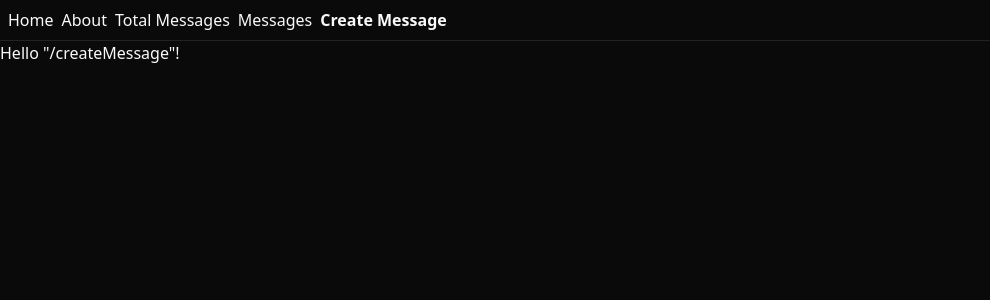
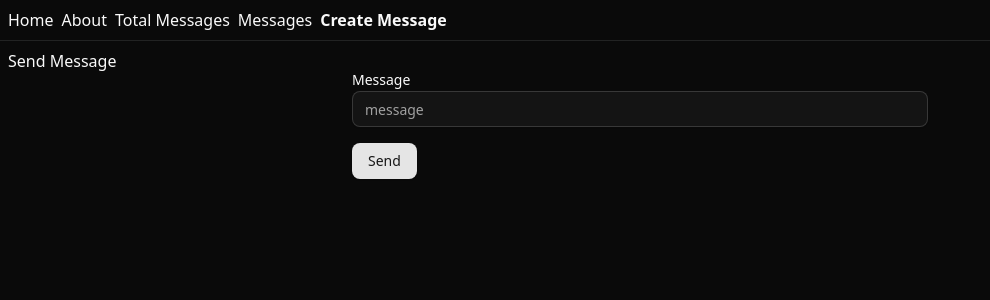
Before and after one commit to egwolk/egwolk-guestbook, a React (Vite) app in the folder frontend/: page /createMessage in a window 1280 px wide. Shown: the top 300 px of the page, without its empty margins (0-990 px from the left). Built offline with nearby package versions, Linux system fonts and the light colour scheme; what hono would draw is missing.

Commit message:
feat: implement UI components for CreateMessage route with Input, Label, and Button

```diff
--- a/frontend/package.json
+++ b/frontend/package.json
@@ -10,6 +10,7 @@
     "preview": "vite preview"
   },
   "dependencies": {
+    "@radix-ui/react-label": "^2.1.7",
     "@radix-ui/react-slot": "^1.2.3",
     "@tailwindcss/vite": "^4.1.7",
     "@tanstack/react-query": "^5.76.2",
--- /dev/null
+++ b/frontend/src/components/ui/button.tsx
@@ -0,0 +1,59 @@
+import * as React from "react"
+import { Slot } from "@radix-ui/react-slot"
+import { cva, type VariantProps } from "class-variance-authority"
+
+import { cn } from "@/lib/utils"
+
+const buttonVariants = cva(
+  "inline-flex items-center justify-center gap-2 whitespace-nowrap rounded-md text-sm font-medium transition-all disabled:pointer-events-none disabled:opacity-50 [&_svg]:pointer-events-none [&_svg:not([class*='size-'])]:size-4 shrink-0 [&_svg]:shrink-0 outline-none focus-visible:border-ring focus-visible:ring-ring/50 focus-visible:ring-[3px] aria-invalid:ring-destructive/20 dark:aria-invalid:ring-destructive/40 aria-invalid:border-destructive",
+  {
+    variants: {
+      variant: {
+        default:
+          "bg-primary text-primary-foreground shadow-xs hover:bg-primary/90",
+        destructive:
+          "bg-destructive text-white shadow-xs hover:bg-destructive/90 focus-visible:ring-destructive/20 dark:focus-visible:ring-destructive/40 dark:bg-destructive/60",
+        outline:
+          "border bg-background shadow-xs hover:bg-accent hover:text-accent-foreground dark:bg-input/30 dark:border-input dark:hover:bg-input/50",
+        secondary:
+          "bg-secondary text-secondary-foreground shadow-xs hover:bg-secondary/80",
+        ghost:
+          "hover:bg-accent hover:text-accent-foreground dark:hover:bg-accent/50",
+        link: "text-primary underline-offset-4 hover:underline",
+      },
+      size: {
+        default: "h-9 px-4 py-2 has-[>svg]:px-3",
+        sm: "h-8 rounded-md gap-1.5 px-3 has-[>svg]:px-2.5",
+        lg: "h-10 rounded-md px-6 has-[>svg]:px-4",
+        icon: "size-9",
+      },
+    },
+    defaultVariants: {
+      variant: "default",
+      size: "default",
+    },
+  }
+)
+
+function Button({
+  className,
+  variant,
+  size,
+  asChild = false,
+  ...props
+}: React.ComponentProps<"button"> &
+  VariantProps<typeof buttonVariants> & {
+    asChild?: boolean
+  }) {
+  const Comp = asChild ? Slot : "button"
+
+  return (
+    <Comp
+      data-slot="button"
+      className={cn(buttonVariants({ variant, size, className }))}
+      {...props}
+    />
+  )
+}
+
+export { Button, buttonVariants }
--- /dev/null
+++ b/frontend/src/components/ui/input.tsx
@@ -0,0 +1,21 @@
+import * as React from "react"
+
+import { cn } from "@/lib/utils"
+
+function Input({ className, type, ...props }: React.ComponentProps<"input">) {
+  return (
+    <input
+      type={type}
+      data-slot="input"
+      className={cn(
+        "file:text-foreground placeholder:text-muted-foreground selection:bg-primary selection:text-primary-foreground dark:bg-input/30 border-input flex h-9 w-full min-w-0 rounded-md border bg-transparent px-3 py-1 text-base shadow-xs transition-[color,box-shadow] outline-none file:inline-flex file:h-7 file:border-0 file:bg-transparent file:text-sm file:font-medium disabled:pointer-events-none disabled:cursor-not-allowed disabled:opacity-50 md:text-sm",
+        "focus-visible:border-ring focus-visible:ring-ring/50 focus-visible:ring-[3px]",
+        "aria-invalid:ring-destructive/20 dark:aria-invalid:ring-destructive/40 aria-invalid:border-destructive",
+        className
+      )}
+      {...props}
+    />
+  )
+}
+
+export { Input }
--- /dev/null
+++ b/frontend/src/components/ui/label.tsx
@@ -0,0 +1,22 @@
+import * as React from "react"
+import * as LabelPrimitive from "@radix-ui/react-label"
+
+import { cn } from "@/lib/utils"
+
+function Label({
+  className,
+  ...props
+}: React.ComponentProps<typeof LabelPrimitive.Root>) {
+  return (
+    <LabelPrimitive.Root
+      data-slot="label"
+      className={cn(
+        "flex items-center gap-2 text-sm leading-none font-medium select-none group-data-[disabled=true]:pointer-events-none group-data-[disabled=true]:opacity-50 peer-disabled:cursor-not-allowed peer-disabled:opacity-50",
+        className
+      )}
+      {...props}
+    />
+  )
+}
+
+export { Label }
--- a/frontend/src/routes/createMessage.tsx
+++ b/frontend/src/routes/createMessage.tsx
@@ -1,9 +1,22 @@
 import { createFileRoute } from '@tanstack/react-router'
+
+import { Input } from "@/components/ui/input"
+import { Label } from "@/components/ui/label"
+import { Button } from "@/components/ui/button"
 
 export const Route = createFileRoute('/createMessage')({
   component: CreateMessage,
 })
 
 function CreateMessage() {
-  return <div>Hello "/createMessage"!</div>
+  return (
+    <div className="p-2">
+      <h2>Send Message</h2>
+      <form action="" className='max-w-xl m-auto'>
+        <Label className='mb-1' htmlFor="message">Message</Label>
+        <Input type="text" id="message" placeholder="message" />
+        <Button className='mt-4' type='submit'>Send</Button>
+      </form>
+    </div>
+  )
 }
```
Also changed, not shown: 1 other file (tests, documents, lock files or other folders).
